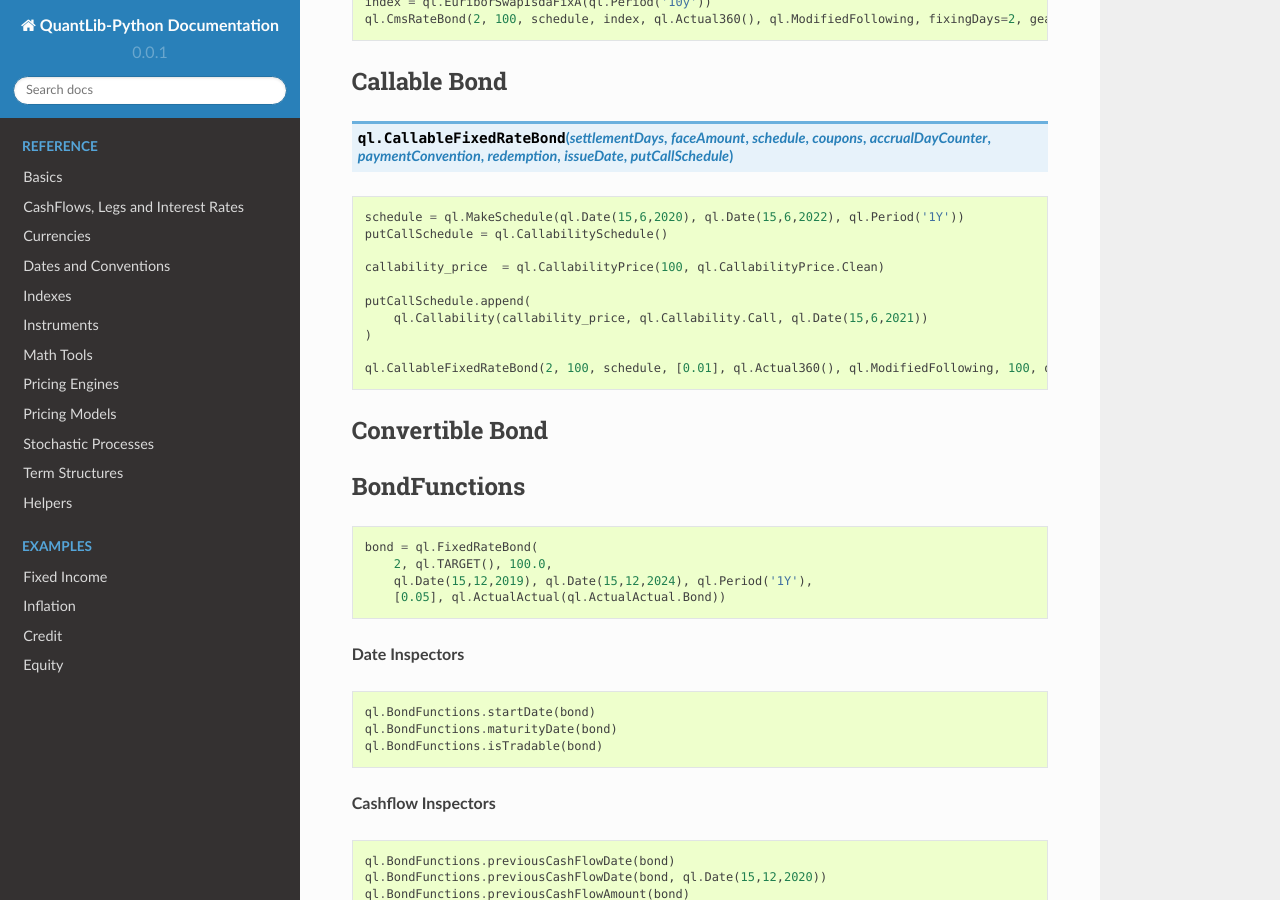
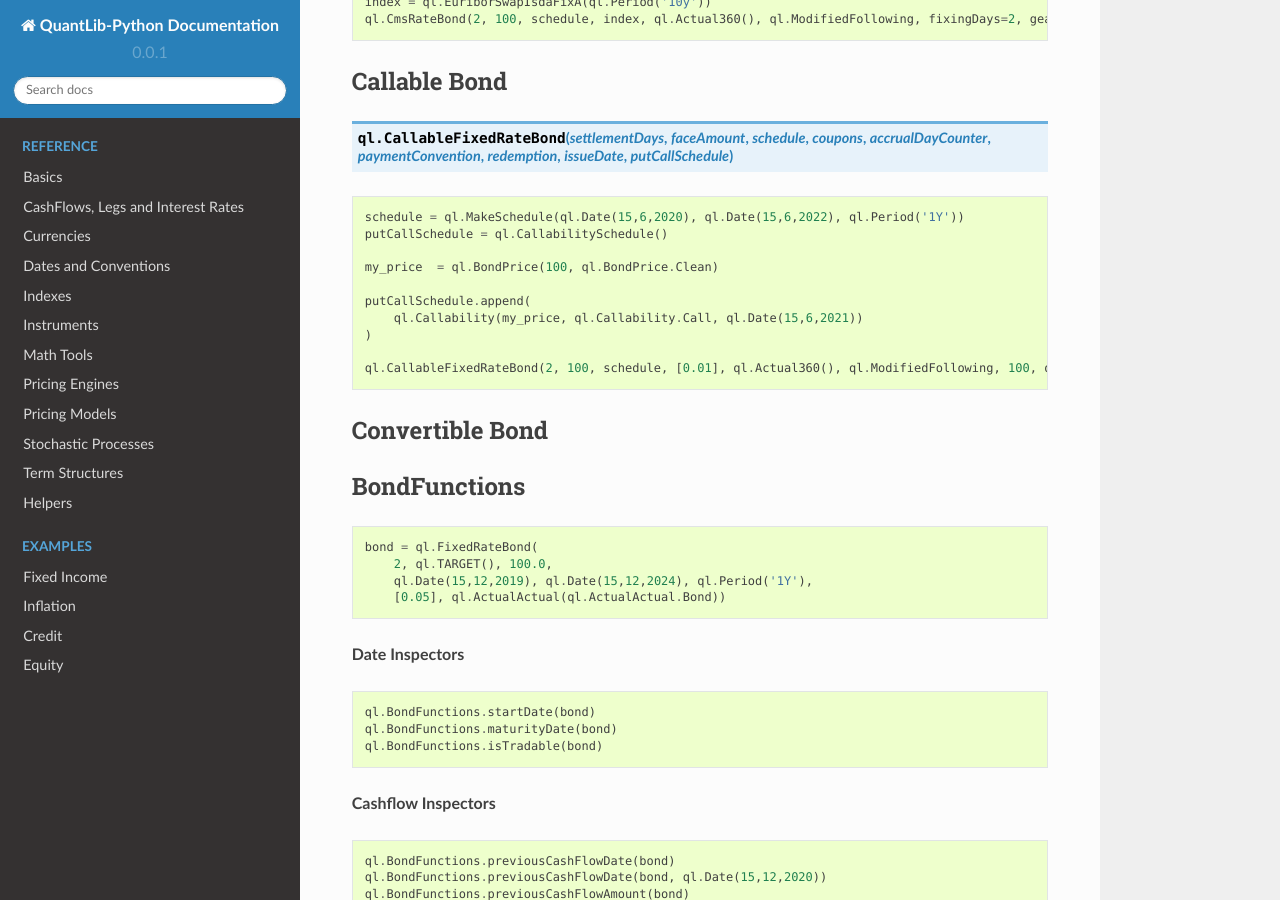
Before and after one commit to nhaga/QuantLib-Python-Docs, a Sphinx documentation site: the page built from docs/instruments/bonds.rst, in a window 1280 px wide and 900 px high, scrolled down 2134 px. Built offline with Sphinx 7.4.7 and the Read the Docs theme 2.0.0, drawn with Linux system fonts in a browser that asks for light colours; formulas are drawn with MathJax 3.

Commit message:
Update bonds.rst
The CallableFixedRateBond example has been modified to correspond to the following commitment.
https://github.com/lballabio/QuantLib/commit/344cce864168cc95262cab50c110018d0e3a1915

```diff
--- a/docs/instruments/bonds.rst
+++ b/docs/instruments/bonds.rst
@@ -126,10 +126,10 @@
     schedule = ql.MakeSchedule(ql.Date(15,6,2020), ql.Date(15,6,2022), ql.Period('1Y'))
     putCallSchedule = ql.CallabilitySchedule()
 
-    callability_price  = ql.CallabilityPrice(100, ql.CallabilityPrice.Clean)
+    my_price  = ql.BondPrice(100, ql.BondPrice.Clean)
 
     putCallSchedule.append(
-        ql.Callability(callability_price, ql.Callability.Call, ql.Date(15,6,2021))
+        ql.Callability(my_price, ql.Callability.Call, ql.Date(15,6,2021))
     )
 
     ql.CallableFixedRateBond(2, 100, schedule, [0.01], ql.Actual360(), ql.ModifiedFollowing, 100, ql.Date(15,6,2020), putCallSchedule)
```
